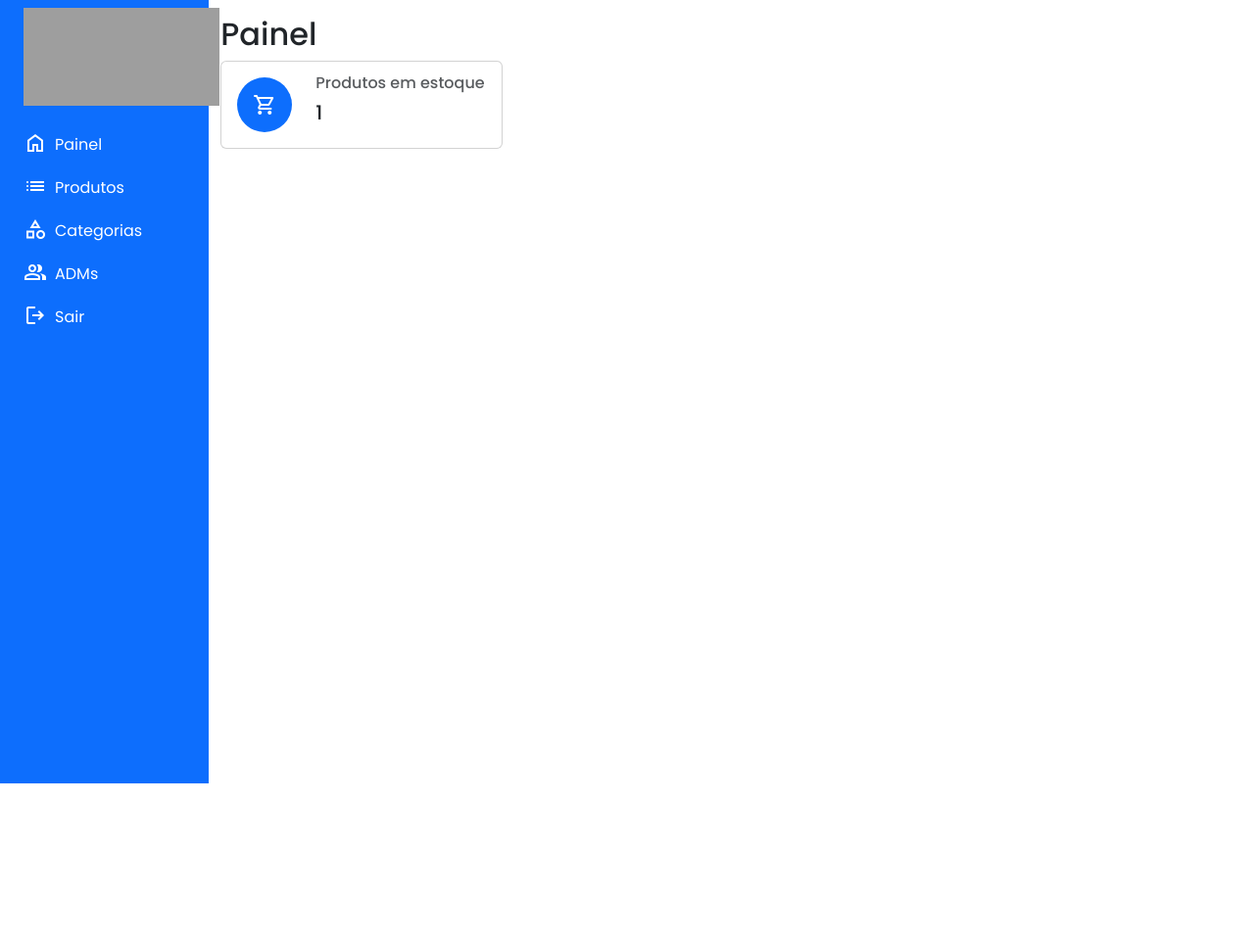
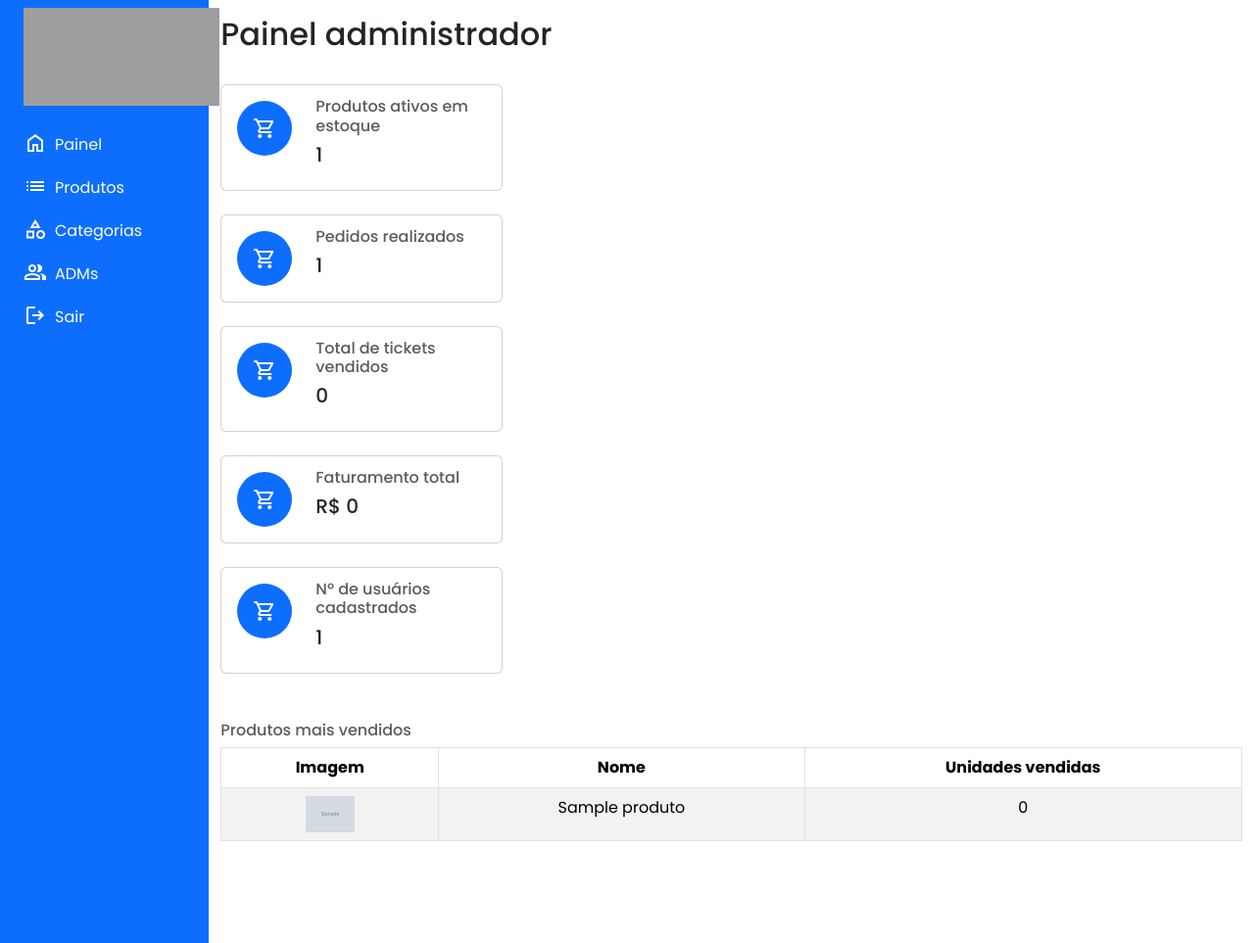
Before and after one commit to thfrod/ticket-manager, a PHP site: page /administrador/painel_admin.php in a window 1280 px wide. Shown: the whole page at 98% size. Before the commit the page ends 800 px from the top, so only its background shows below. Run offline with PHP 8.4, Linux system fonts and the light colour scheme; a user stored in the database is signed in; tables that the repository leaves empty or names only in its code hold one stand-in row (values such as "Sample post"); grey boxes marked "Sample" are stand-in pictures; grey boxes are pictures that could not be loaded.

Commit message:
feat: dashboard com dados estatísticos sendo exibidos
- pedidos realizados
- total de tickets vendidos
- faturamento total
- número usuários cadastrados
- listagem de itens mais vendidos (por ordem decrescente)

```diff
--- a/administrador/painel_admin.php
+++ b/administrador/painel_admin.php
@@ -13,9 +13,56 @@
 require_once('../conexao/conexao.php');
 
 try {
-    $stmt = $pdo->prepare("SELECT count(*) as QTD_PRODUTOS FROM PRODUTO");
+
+    // NÚMERO DE PRODUTOS ATIVOS
+    $stmt = $pdo->prepare("SELECT count(*) as QTD_PRODUTOS FROM PRODUTO WHERE PRODUTO_ATIVO = 1");
     $stmt->execute();
-    $data = $stmt->fetchAll(PDO::FETCH_ASSOC); //Recupera todos os registros retornados pela consulta SQL e os armazena na variável $produtos como um array associativo, onde as chaves do array são os nomes das colunas da tabela PRODUTOS
+    $dataProdutosAtivos = $stmt->fetchAll(PDO::FETCH_ASSOC); //Recupera todos os registros retornados pela consulta SQL e os armazena na variável $produtos como um array associativo, onde as chaves do array são os nomes das colunas da tabela PRODUTOS
+
+    // PEDIDOS REALIZADOS
+    $stmt = $pdo->prepare("SELECT count(*) as QTD_PEDIDOS FROM PEDIDO");
+    $stmt->execute();
+    $dataPedidos = $stmt->fetchAll(PDO::FETCH_ASSOC);
+
+    // TOTAL DE TICKETS VENDIDOS
+    $stmt = $pdo->prepare("SELECT sum(ITEM_QTD) as TOTAL_TICKETS_VENDIDOS FROM PEDIDO_ITEM");
+    $stmt->execute();
+    $dataTotalTicketsVendidos = $stmt->fetchAll(PDO::FETCH_ASSOC);
+
+    // TOTAL DE FATURAMENTO
+    $stmt = $pdo->prepare("SELECT sum(ITEM_PRECO) as TOTAL_FATURAMENTO FROM PEDIDO_ITEM");
+    $stmt->execute();
+    $dataTotalFaturamento = $stmt->fetchAll(PDO::FETCH_ASSOC);
+
+    // TOTAL DE USUÁRIOS
+    $stmt = $pdo->prepare("SELECT count(*) as TOTAL_USUARIOS FROM USUARIO");
+    $stmt->execute();
+    $dataTotalUsuarios = $stmt->fetchAll(PDO::FETCH_ASSOC);
+
+    // PRODUTOS MAIS VENDIDOS
+    $stmt = $pdo->prepare(  "SELECT ped.PRODUTO_ID, GROUP_CONCAT(PRODUTO_IMAGEM.IMAGEM_URL), prod.PRODUTO_NOME, SUM(ped.ITEM_QTD) AS 'TOTAL_VENDIDO'
+                            FROM PEDIDO_ITEM ped INNER JOIN PRODUTO prod
+                            ON ped.PRODUTO_ID = prod.PRODUTO_ID
+                            INNER JOIN PRODUTO_IMAGEM
+                            ON ped.PRODUTO_ID = PRODUTO_IMAGEM.PRODUTO_ID
+                            GROUP BY PRODUTO_ID
+                            ORDER BY `TOTAL_VENDIDO` DESC;");
+    $stmt->execute();
+    $produtosMaisVendidos = $stmt->fetchAll(PDO::FETCH_ASSOC);
+
+
+    // SELECT ped.PRODUTO_ID, GROUP_CONCAT(PRODUTO_IMAGEM.IMAGEM_URL), prod.PRODUTO_NOME, SUM(ped.ITEM_QTD) AS 'TOTAL_VENDIDO'
+    // FROM PEDIDO_ITEM ped INNER JOIN PRODUTO prod
+    // ON ped.PRODUTO_ID = prod.PRODUTO_ID
+    // INNER JOIN PRODUTO_IMAGEM
+    // ON ped.PRODUTO_ID = PRODUTO_IMAGEM.PRODUTO_ID
+    // GROUP BY PRODUTO_ID
+    // ORDER BY `TOTAL_VENDIDO` DESC;
+
+
+
+
+
     // echo json_encode($data);
 } catch (PDOException $e) {
     echo "Erro: " . $e->getMessage();
@@ -25,7 +72,7 @@
 <body class="painel-admin-content d-flex">
     <?php require("../shared/aside.php") ?>
     <div class="container my-3">
-        <h2>Painel</h2>
+        <h2>Painel administrador</h2><br>
 
         <div class="card" style="width: 18rem;">
             <div class="card-body d-flex gap-4">
@@ -35,12 +82,108 @@
                 </div>
 
                 <div>
-                    <h6 class="card-subtitle mb-2 text-body-secondary">Produtos em estoque</h6>
+                    <h6 class="card-subtitle mb-2 text-body-secondary">Produtos ativos em estoque</h6>
                     <h5 class="card-title">
-                        <?php echo $data[0]['QTD_PRODUTOS']; ?>
+                        <?php echo $dataProdutosAtivos[0]['QTD_PRODUTOS']; ?>
+                    </h5>
+                </div>
+            </div>
+        </div><br>
+
+        <div class="card" style="width: 18rem;">
+            <div class="card-body d-flex gap-4">
+                <div
+                    class="icon-wrapper rounded-circle bg-primary p-3 d-flex justify-content-center align-items-center">
+                    <span class="material-symbols-outlined text-white">shopping_cart</span>
+                </div>
+
+                <div>
+                    <h6 class="card-subtitle mb-2 text-body-secondary">Pedidos realizados</h6>
+                    <h5 class="card-title">
+                        <?php echo $dataPedidos[0]['QTD_PEDIDOS']; ?>
+                    </h5>
+                </div>
+            </div>
+        </div><br>
+
+        <div class="card" style="width: 18rem;">
+            <div class="card-body d-flex gap-4">
+                <div
+                    class="icon-wrapper rounded-circle bg-primary p-3 d-flex justify-content-center align-items-center">
+                    <span class="material-symbols-outlined text-white">shopping_cart</span>
+                </div>
+
+                <div>
+                    <h6 class="card-subtitle mb-2 text-body-secondary">Total de tickets vendidos</h6>
+                    <h5 class="card-title">
+                        <?php echo $dataTotalTicketsVendidos[0]['TOTAL_TICKETS_VENDIDOS']; ?>
+                    </h5>
+                </div>
+            </div>
+        </div><br>
+
+        <div class="card" style="width: 18rem;">
+            <div class="card-body d-flex gap-4">
+                <div
+                    class="icon-wrapper rounded-circle bg-primary p-3 d-flex justify-content-center align-items-center">
+                    <span class="material-symbols-outlined text-white">shopping_cart</span>
+                </div>
+
+                <div>
+                    <h6 class="card-subtitle mb-2 text-body-secondary">Faturamento total</h6>
+                    <h5 class="card-title">
+                        <?php echo "R$ " . $dataTotalFaturamento[0]['TOTAL_FATURAMENTO']; ?>
+                    </h5>
+                </div>
+            </div>
+        </div><br>
+
+        <div class="card" style="width: 18rem;">
+            <div class="card-body d-flex gap-4">
+                <div
+                    class="icon-wrapper rounded-circle bg-primary p-3 d-flex justify-content-center align-items-center">
+                    <span class="material-symbols-outlined text-white">shopping_cart</span>
+                </div>
+
+                <div>
+                    <h6 class="card-subtitle mb-2 text-body-secondary">Nº de usuários cadastrados</h6>
+                    <h5 class="card-title">
+                        <?php echo $dataTotalUsuarios[0]['TOTAL_USUARIOS']; ?>
                     </h5>
                 </div>
             </div>
         </div>
+        <br><br>
+        <h6 class="card-subtitle mb-2 text-body-secondary">Produtos mais vendidos</h6>
+
+        <table class="table table-striped table-bordered">
+            <thead>
+                <tr>
+                    <th scope="col" class="text-center">Imagem</th>
+                    <th scope="col" class="text-center">Nome</th>
+                    <th scope="col" class="text-center">Unidades vendidas</th>
+                </tr>
+            </thead>
+            <tbody>
+
+                <?php //var_dump($produtosMaisVendidos);
+                foreach ($produtosMaisVendidos as $produto): ?>
+                    <tr>
+                        <td class="text-center">
+                            <img src="<?php echo strtok($produto['GROUP_CONCAT(PRODUTO_IMAGEM.IMAGEM_URL)'], ','); ?>" alt="Imagem do Produto" width="50">
+                        </td>
+                        <td class="text-center">
+                            <?php echo $produto['PRODUTO_NOME']; ?>
+                        </td>
+                        <td class="text-center">
+                            <?php echo $produto['TOTAL_VENDIDO']?>
+                        </td>
+                    </tr>
+                <?php endforeach; ?>
+            </tbody>
+        </table>
+        <br><br><br>
+
+
     </div>
 </body>
```
